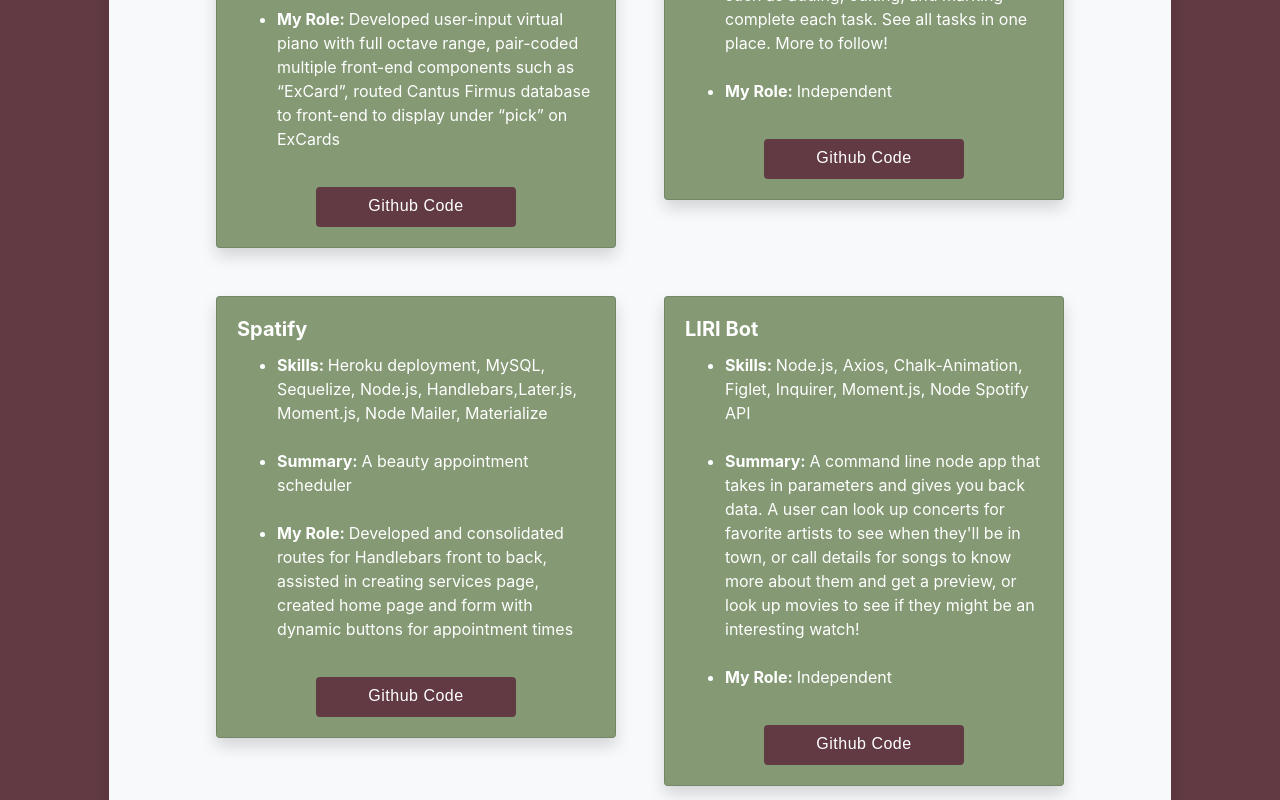
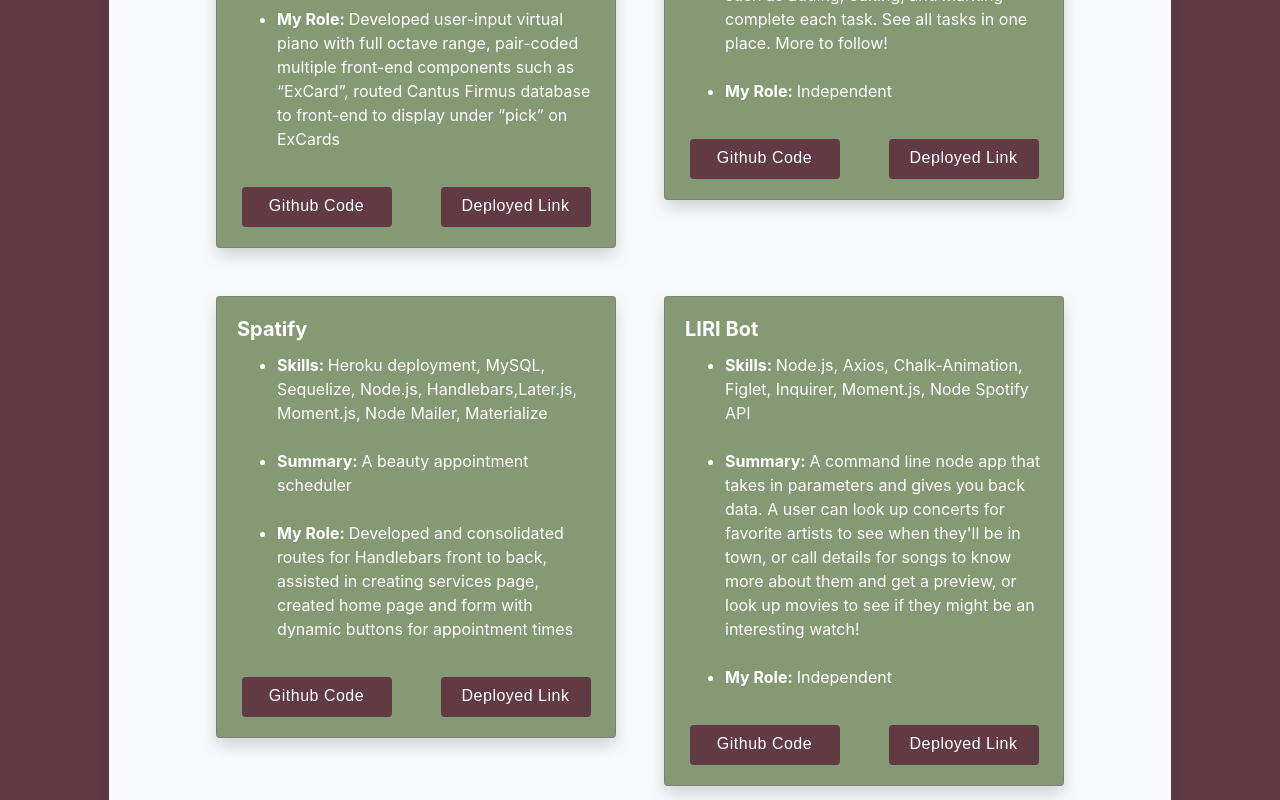
Before and after one commit to sarahtam718/react-portfolio, a React (Create React App) app: page / in a window 1280 px wide. Shown: the part 940-1740 px from the top of the page. Built offline with nearby package versions, Linux system fonts and the light colour scheme.

Commit message:
added deployed links & buttons to cards

```diff
--- a/src/App.js
+++ b/src/App.js
@@ -11,7 +11,6 @@ document.body.style = "background-color: #613A43;";
 
 class App extends Component {
   render() {
-    console.log("rendered");
     return (
       <div>
         <Navbar />
--- a/src/components/navbar.js
+++ b/src/components/navbar.js
@@ -23,23 +23,23 @@ const Navbar = () => (
       />{" "}
       Sarah Tam
     </a>
-    <div class="navbar-nav navbar-expand-lg mr-lg-auto">
+    <div className="navbar-nav navbar-expand-lg mr-lg-auto">
       <a
-        class="nav-item nav-link p-2"
+        className="nav-item nav-link p-2"
         style={{ color: "#613A43" }}
         href="https://github.com/sarahtam718"
       >
         Github
       </a>
       <a
-        class="nav-item nav-link"
+        className="nav-item nav-link"
         style={{ color: "#613A43" }}
         href="https://linkedin.com/in/sarah-tam"
       >
         LinkedIn
       </a>
     </div>
-    <span class="navbar-text" style={{ color: "#613A43" }}>
+    <span className="navbar-text" style={{ color: "#613A43" }}>
       full stack web developer
     </span>
   </nav>
--- a/src/components/portfolio/cardData.json
+++ b/src/components/portfolio/cardData.json
@@ -5,7 +5,8 @@
     "skills": "Heroku deployment, React.js, Express.js, Node.js, Mongoose/MongoDB, Bcrypt, Passport.js, JSON Web Token, Web Midi API, Bootstrap",
     "summary": "A counterpoint learning system for advanced music theory students",
     "role": "Developed user-input virtual piano with full octave range, pair-coded multiple front-end components such as “ExCard”, routed Cantus Firmus database to front-end to display under “pick” on ExCards",
-    "githubLink": "https://github.com/sarahtam718/Gradus"
+    "githubLink": "https://github.com/sarahtam718/Gradus",
+    "deployedLink": "https://pacific-cove-65892.herokuapp.com/"
   },
   {
     "id": 1,
@@ -21,7 +22,8 @@
     "skills": "Heroku deployment, MySQL, Sequelize, Node.js, Handlebars,Later.js, Moment.js, Node Mailer, Materialize",
     "summary": "A beauty appointment scheduler",
     "role": "Developed and consolidated routes for Handlebars front to back, assisted in creating services page, created home page and form with dynamic buttons for appointment times",
-    "githubLink": "https://github.com/sarahtam718/spatify"
+    "githubLink": "https://github.com/sarahtam718/spatify",
+    "deployedLink": "https://warm-forest-47596.herokuapp.com/"
   },
   {
     "id": 3,
@@ -29,7 +31,8 @@
     "skills": "Node.js, Axios, Chalk-Animation, Figlet, Inquirer, Moment.js, Node Spotify API",
     "summary": "A command line node app that takes in parameters and gives you back data. A user can look up concerts for favorite artists to see when they'll be in town, or call details for songs to know more about them and get a preview, or look up movies to see if they might be an interesting watch!",
     "role": "Independent",
-    "githubLink": "https://github.com/sarahtam718/liri-node-app"
+    "githubLink": "https://github.com/sarahtam718/liri-node-app",
+    "deployedLink": "https://github.com/sarahtam718/liri-node-app"
   },
   {
     "id": 4,
@@ -37,6 +40,7 @@
     "skills": "JQuery, AJAX, Giphy API",
     "summary": "A fun search engine for gifs from the Giphy API. User types in an animal and then presses that dynamically created button to view 10 gifs of that creature.",
     "role": "Independent",
-    "githubLink": "https://github.com/sarahtam718/GifTastic"
+    "githubLink": "https://github.com/sarahtam718/GifTastic",
+    "deployedLink": "https://sarahtam718.github.io/GifTastic/"
   }
 ]
--- a/src/components/portfolio/jumbotronPortfolio.js
+++ b/src/components/portfolio/jumbotronPortfolio.js
@@ -4,15 +4,14 @@ import cardData from "./cardData.json";
 
 class JumbotronPortfolio extends Component {
   render() {
-    console.log("jumbo rendered");
     return (
       <div className="px-4">
         <div
-          class="jumbotron shadow"
+          className="jumbotron shadow"
           style={{ backgroundColor: "#f8f9fa", color: "#613A43" }}
         >
-          <div class="container">
-            <h1 class="display-4">Portfolio</h1>
+          <div className="container">
+            <h1 className="display-4">Portfolio</h1>
             <div className="d-flex flex-wrap justify-content-center">
               {cardData.map(project => (
                 <PortCard obj={project} key={project.id} />
--- a/src/components/portfolio/portfolio-card.js
+++ b/src/components/portfolio/portfolio-card.js
@@ -29,14 +29,17 @@ const PortCard = props => {
             </li>
           </ul>
         </div>
+        <div style={{ display: "flex" }}>
           <a
             href={props.obj.githubLink}
             className="btn"
+            target="_blank"
+            rel="noopener noreferrer"
             style={{
               backgroundColor: "#613A43",
               color: "white",
               height: 40,
-            width: 200,
+              width: 150,
               margin: "auto",
               marginBottom: 20,
               letterSpacing: 0.5
@@ -44,6 +47,24 @@ const PortCard = props => {
           >
             Github Code
           </a>
+          <a
+            href={props.obj.deployedLink}
+            className="btn"
+            target="_blank"
+            rel="noopener noreferrer"
+            style={{
+              backgroundColor: "#613A43",
+              color: "white",
+              height: 40,
+              width: 150,
+              margin: "auto",
+              marginBottom: 20,
+              letterSpacing: 0.5
+            }}
+          >
+            Deployed Link
+          </a>
+        </div>
       </div>
     </div>
   );
```
Lines whose indentation alone changed are shown as unchanged.
